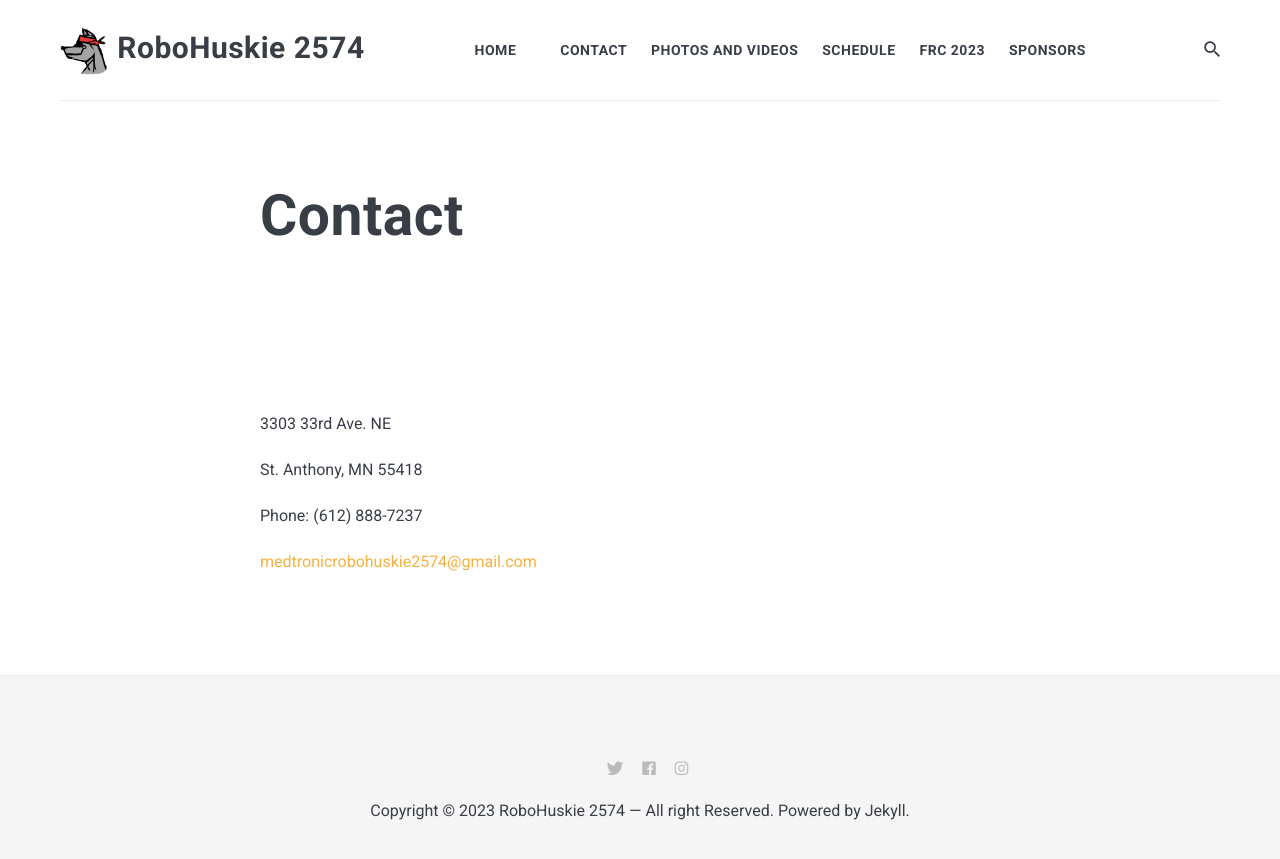
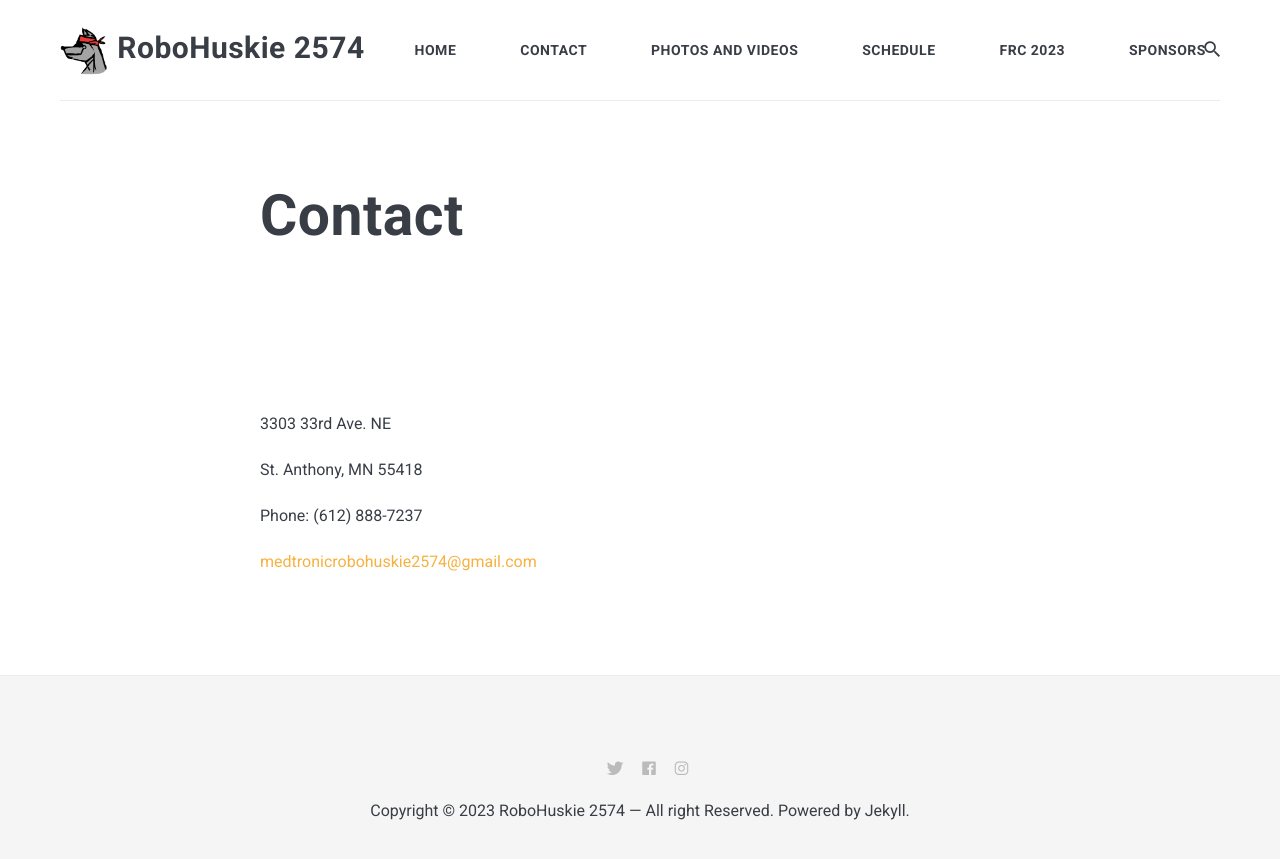
Before and after one commit to Robohuskie2574/Robohuskie2574.github.io, a Jekyll site: the page built from _pages/Contact.md, in a window 1280 px wide. Shown: the top 859 px of the page. Built offline with Jekyll 4.4.1, drawn with Linux system fonts in a browser that asks for light colours; nearby versions of some CDN libraries.

Commit message:
This should fix the staggering issue

```diff
--- a/_includes/header.html
+++ b/_includes/header.html
@@ -32,7 +32,7 @@
               {% if page.title %}
                 {% unless page.hide %}
               <li class="nav__item">
-                <a href="{{ page.url | prepend: site.baseurl }}" class="nav__link"  style="padding:10px">{{ page.title }}</a>
+                <a href="{{ page.url | prepend: site.baseurl }}" class="nav__link">{{ page.title }}</a>
               </li>
                 {% endunless %}
               {% endif %}
```
